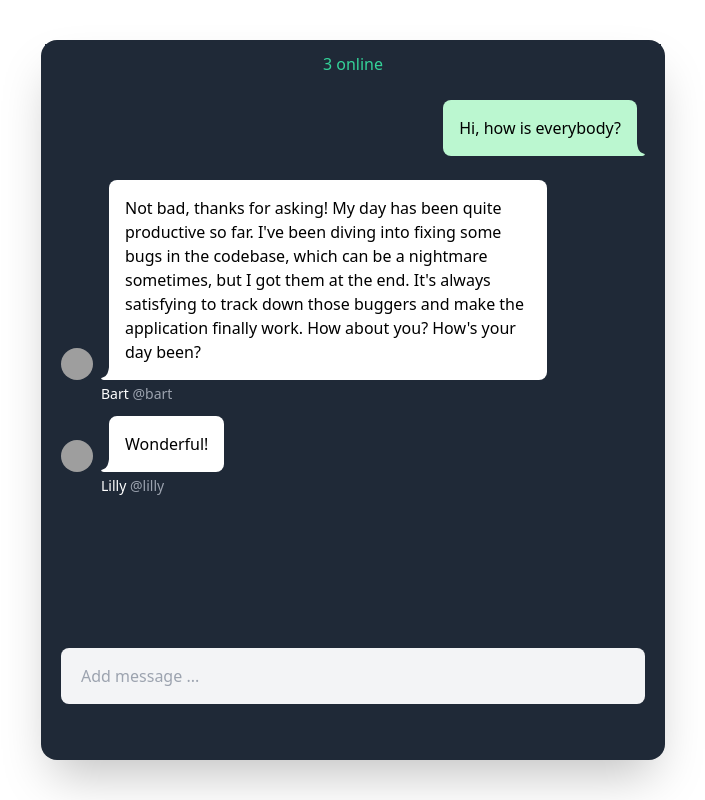
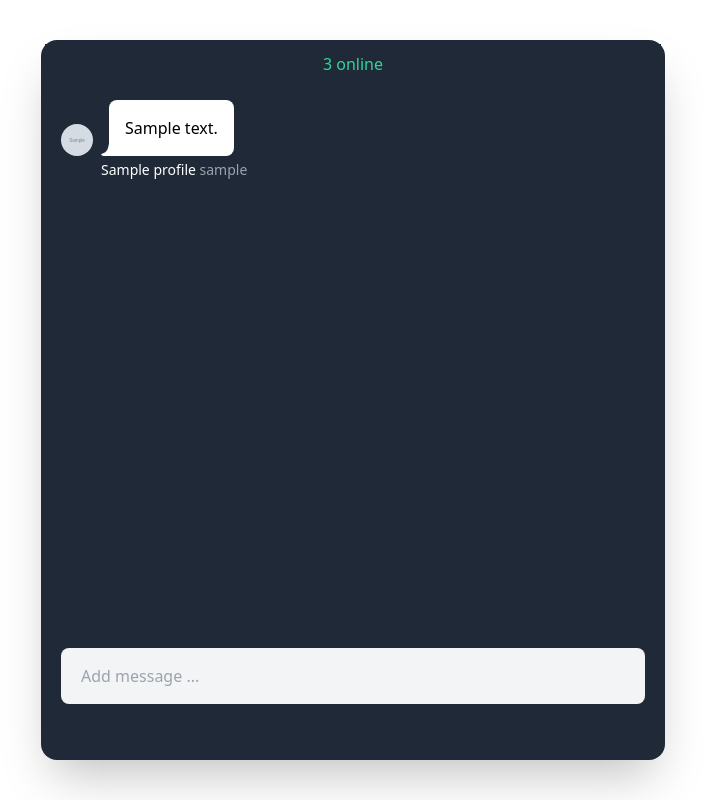
Before and after one commit to versianix/realtime_chat, a Django app: template a_rtchat/templates/a_rtchat/chat.html in a window 1280 px wide. Shown: the part 80-880 px from the top of the page, without its empty margins (287-992 px from the left). Run offline with Django 3.2, Linux system fonts and the light colour scheme; the template is opened without the code that fills it: most values are stand-ins (such as "Sample title", 1, 10 or a date in 2020); grey boxes marked "Sample" are stand-in pictures; some libraries are stand-ins or nearby versions; grey boxes are pictures that could not be loaded.

Commit message:
Update chat view to require login and fetch recent messages; modify chat template to display dynamic message content

```diff
--- a/a_rtchat/templates/a_rtchat/chat.html
+++ b/a_rtchat/templates/a_rtchat/chat.html
@@ -9,9 +9,11 @@
         </div>
         <div id='chat_container' class="overflow-y-auto grow">
             <ul id='chat_messages' class="flex flex-col justify-end gap-2 p-4">
+                {% for message in chat_messages reversed %}
+                {% if message.author == user %}
                 <li class="flex justify-end mb-4">
                     <div class="bg-green-200 rounded-l-lg rounded-tr-lg p-4 max-w-[75%]">
-                        <span>Hi, how is everybody?</span>
+                        <span>{{ message.body }}</span>
                     </div>
                     <div class="flex items-end">
                         <svg height="13" width="8" >
@@ -19,11 +21,12 @@
                         </svg>
                     </div>
                 </li>
+                {% else %}
                 <li>
                     <div class="flex justify-start">
                         <div class="flex items-end mr-2" >
-                            <a href="">
-                                <img class="w-8 h-8 rounded-full object-cover" src="https://pbs.twimg.com/profile_images/508601156767997952/fFTdKUf2_400x400.jpeg">
+                            <a href="{% url 'profile' message.author.username %}">
+                                <img class="w-8 h-8 rounded-full object-cover" src="{{ message.author.profile.avatar }}">
                             </a>
                         </div>
                         <div class="flex items-end" >
@@ -32,38 +35,16 @@
                             </svg>
                         </div>
                         <div class="bg-white p-4 max-w-[75%] rounded-r-lg rounded-tl-lg">
-                            <span>Not bad, thanks for asking! My day has been quite productive so far.
-                                I've been diving into fixing some bugs in the codebase, which can be a nightmare sometimes,
-                                but I got them at the end. It's always satisfying to track down those buggers and make the application
-                                finally work. How about you? How's your day been?</span>
+                            <span>{{ message.body }}</span>
                         </div>
                     </div>
                     <div class="text-sm font-light py-1 ml-10">
-                        <span class="text-white">Bart</span>
-                        <span class="text-gray-400">@bart</span>
+                        <span class="text-white">{{ message.author.profile.name }}</span>
+                        <span class="text-gray-400">{{ message.author.username }}</span>
                     </div>
                 </li>
-                <li>
-                    <div class="flex justify-start">
-                        <div class="flex items-end mr-2" >
-                            <a href="">
-                                <img class="w-8 h-8 rounded-full object-cover" src="https://cdn.dribbble.com/userupload/12910688/file/original-d33b34f28a79a4b085edec17d83870ba.png">
-                            </a>
-                        </div>
-                        <div class="flex items-end" >
-                            <svg height="13" width="8" >
-                                <path fill="white" d="M2.8,13L8,13L8,0.2C7.1,5.5,6.5,8.7,1.7,10.4C-1.6,11.5,1,13,2.8,13z"></path>
-                            </svg>
-                        </div>
-                        <div class="bg-white p-4 max-w-[75%] rounded-r-lg rounded-tl-lg">
-                            <span>Wonderful!</span>
-                        </div>
-                    </div>
-                    <div class="text-sm font-light py-1 ml-10">
-                        <span class="text-white">Lilly</span>
-                        <span class="text-gray-400">@lilly</span>
-                    </div>
-                </li>
+                {% endif %}
+                {% endfor %}
             </ul>
         </div>
         <div class="sticky bottom-0 z-10 p-2 bg-gray-800">
```
Also changed, not shown: a_rtchat/views.py (+7 -2 lines).
